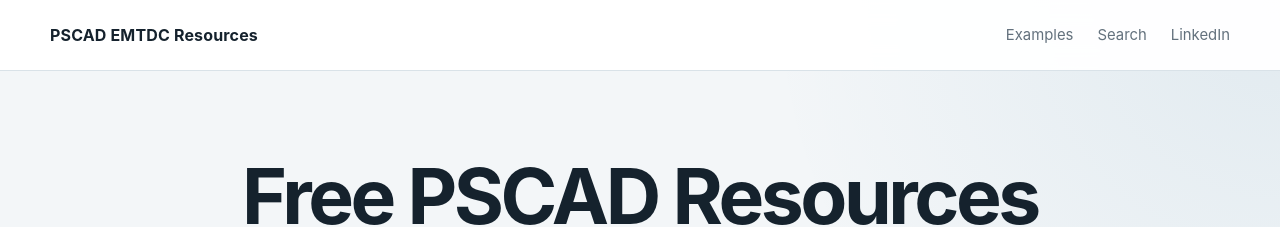
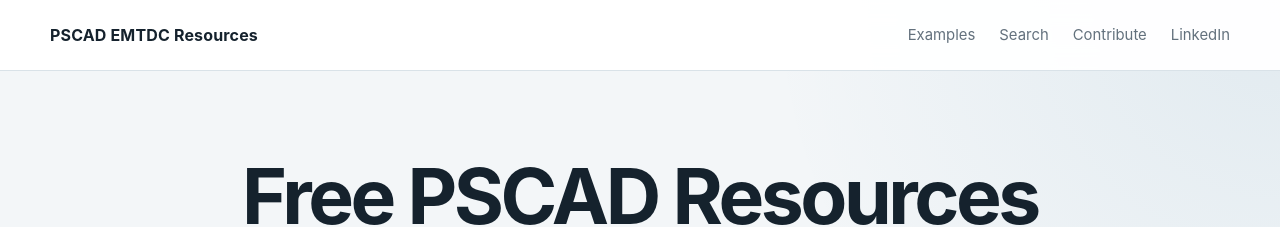
Before and after one commit to EMT-Tools/emt-tools.github.io, a Jekyll site: the page built from index.html, in a window 1280 px wide. Shown: the top 227 px of the page. Built offline with Jekyll 4.4.1, drawn with Linux system fonts in a browser that asks for light colours.

Commit message:
Update default.html

```diff
--- a/_layouts/default.html
+++ b/_layouts/default.html
@@ -478,6 +478,7 @@
       <nav aria-label="Main navigation" class="nav-links">
         <a href="/#examples">Examples</a>
         <a href="/#search">Search</a>
+        <a href="{{ '/contribute/' | relative_url }}">Contribute</a>
         <a href="https://www.linkedin.com/in/mathiaspielahn/" rel="noopener noreferrer" target="_blank">LinkedIn</a>
       </nav>
     </div>
```
